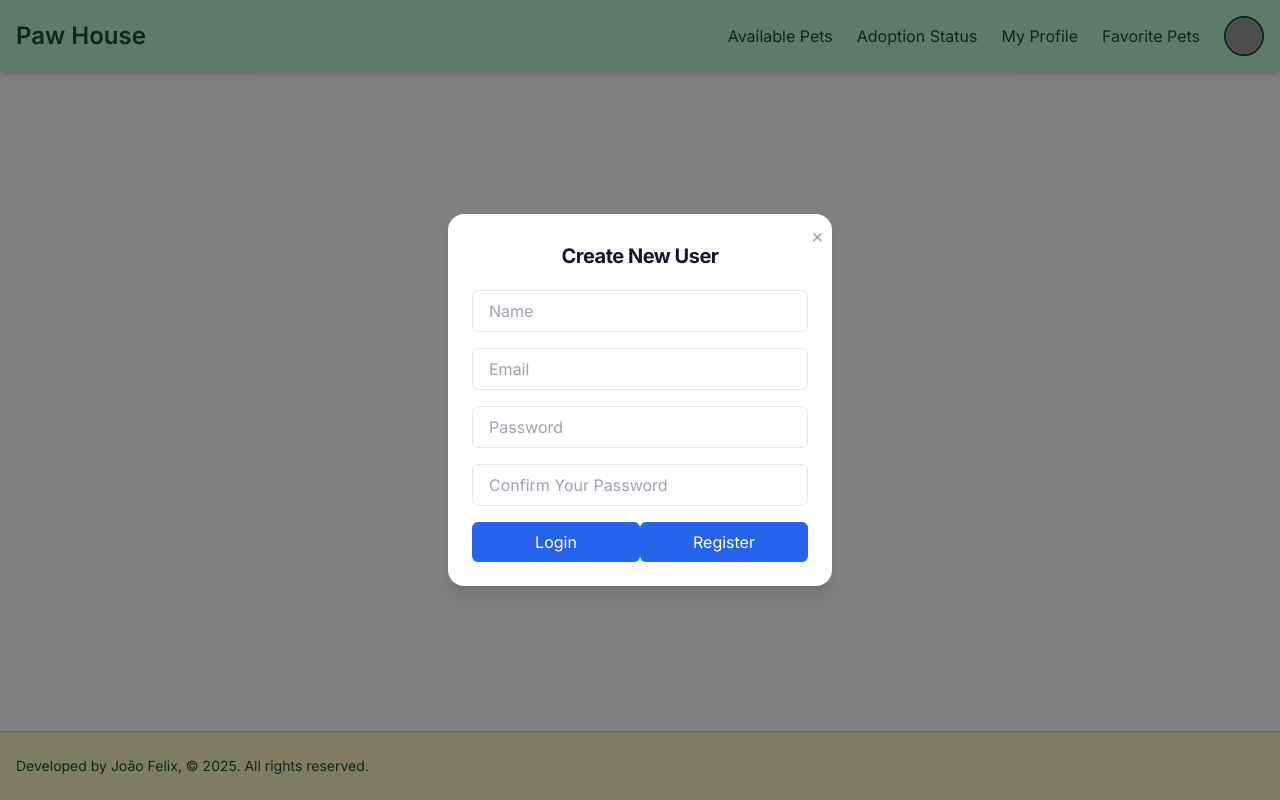
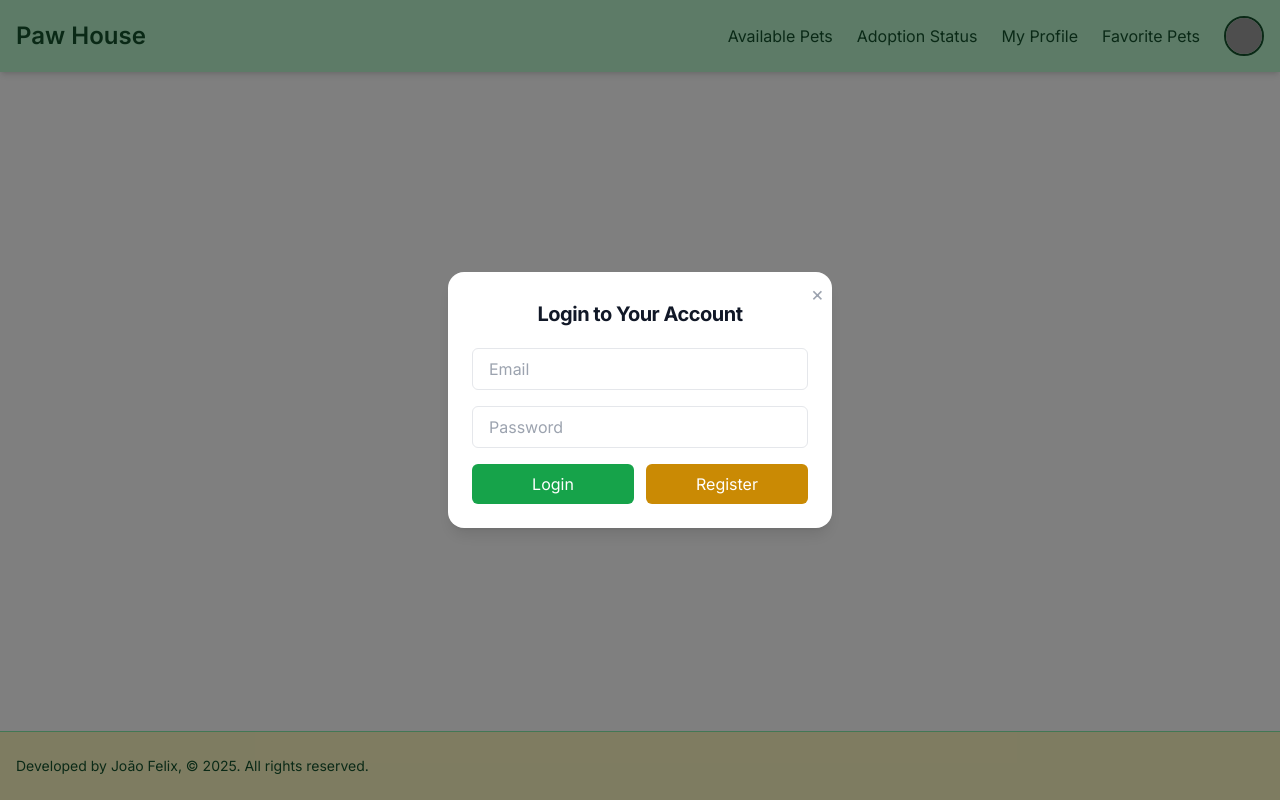
Before and after one commit to JoaoFXs/petadoptionapp, a Next.js app: page / in a window 1280 px wide. Built offline with nearby package versions, Linux system fonts and the light colour scheme; grey boxes are pictures that could not be loaded.

Commit message:
Configure useState to login and register

```diff
--- a/src/app/login/page.tsx
+++ b/src/app/login/page.tsx
@@ -6,7 +6,7 @@ import { InputText } from '@/components/tools/InputText';
 
 export default function Login() {
   const [isOpen, setIsOpen] = useState(true); // Mostra o popup por padrão
-  const [newUserState, setNewUserState] = useState(true); // Estado para controlar se é um novo usuário
+  const [newUserState, setNewUserState] = useState(false); // Estado para controlar se é um novo usuário
   const closeModal = () => setIsOpen(false);
 
   return (
@@ -63,19 +63,39 @@ export default function Login() {
                     </RenderIf>
 
                     <div className="flex items-center justify-between">
+
+                    <RenderIf condition={!newUserState}>
                       <button
                         type="submit"
-                        className="w-full bg-blue-600 text-white py-2 rounded-md hover:bg-blue-700"
+                        className="w-full mr-3 bg-green-600 text-white py-2 rounded-md hover:bg-green-700"
                       >
                         Login
+                      </button>
+                        <button
+                        type="submit"
+                        onClick={() => setNewUserState(true)}
+                        className="w-full bg-yellow-600 text-white py-2 rounded-md hover:bg-yellow-700"
+                         >
+                        Register
+                      </button>
+                    </RenderIf>
+
+                    <RenderIf condition={newUserState}>
+                      <button
+                        type="submit"
+                        className="w-full bg-green-600 mr-3 text-white py-2 rounded-md hover:bg-green-700"
+                      >
+                        Save
                       </button>
 
                       <button
                         type="submit"
-                        className="w-full bg-blue-600 text-white py-2 rounded-md hover:bg-blue-700"
+                        className="w-full bg-red-600 text-white py-2 rounded-md hover:bg-red-700"
+                        onClick={() => setNewUserState(false)}
                       >
-                        Register
+                        Cancel
                       </button>
+                    </RenderIf>
                     </div>
                   </form>
             </div>
```
